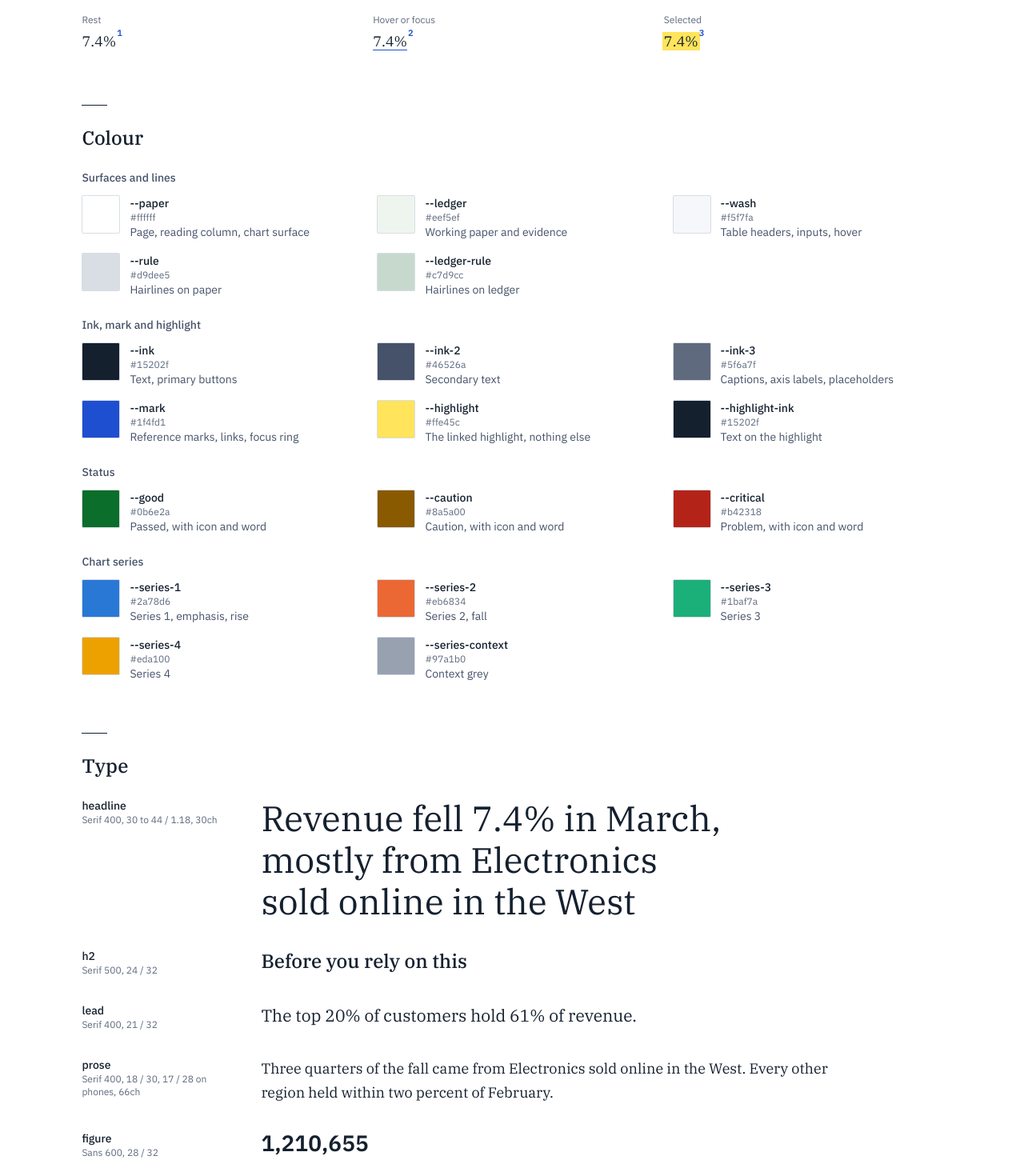
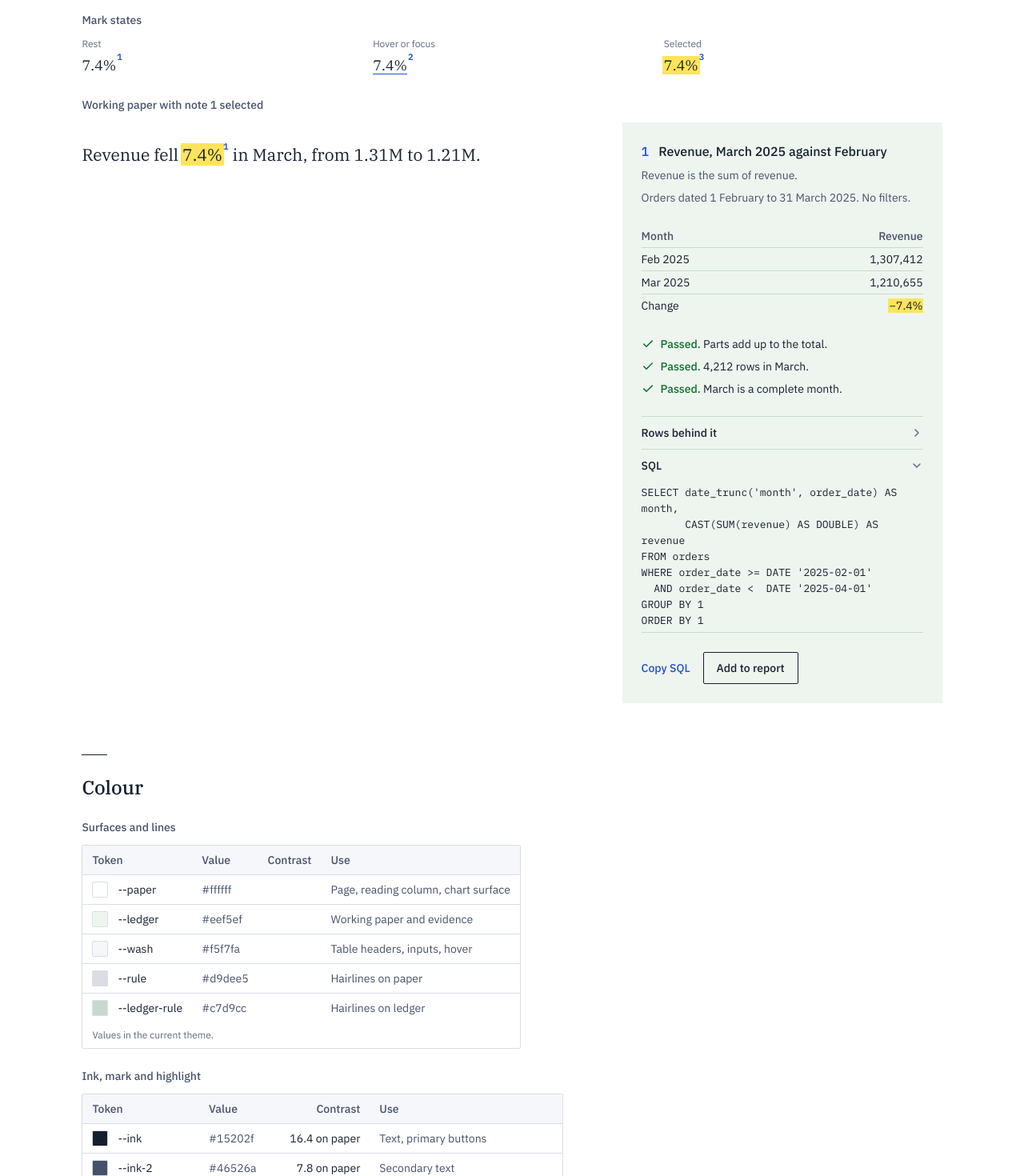
Before and after one commit to vedjrr/Footnote, a Next.js app: page /styleguide in a window 1280 px wide. Shown: the part 680-2150 px from the top of the page at 80% size. Built offline with nearby package versions, Linux system fonts and the light colour scheme.

Commit message:
feat(styleguide): show the selected working paper and token contrast

```diff
--- a/src/app/styleguide/_parts/mark-demo.tsx
+++ b/src/app/styleguide/_parts/mark-demo.tsx
@@ -2,7 +2,10 @@
 
 import type { ReactNode } from 'react';
 import { Highlight, Mark, Notes, useNotes } from '@/ui/mark';
+import { Button } from '@/ui/button';
+import { Disclosure } from '@/ui/disclosure';
 import { Status } from '@/ui/notice';
+import { CopyDemo } from './interactive';
 
 // A specimen of the briefing's one designed moment: select a mark and the
 // number and its evidence light up together. Figures are a specimen only.
@@ -138,8 +141,8 @@ function WorkingPaper() {
 export function MarkDemo() {
   return (
     <Notes paperId={PAPER_ID}>
-      <div className="grid grid-cols-1 border border-rule lg:grid-cols-[minmax(0,1fr)_minmax(0,360px)]">
-        <div className="flex flex-col gap-4 p-6">
+      <div className="grid grid-cols-1 lg:grid-cols-[minmax(0,1fr)_400px] lg:gap-16">
+        <div className="flex flex-col gap-4 py-6">
           <p className="type-lead text-ink">
             Revenue fell{' '}
             <Mark note={1} description="how 7.4% was computed">
@@ -208,3 +211,73 @@ export function MarkStates() {
     </Notes>
   );
 }
+
+/**
+ * The working paper with note 1 selected, every part in the order of
+ * ui-ux-rules §6: title, definition, scope, result, checks, rows behind it,
+ * SQL, actions.
+ */
+export function WorkingPaperSpecimen() {
+  const specimenId = 'styleguide-paper-specimen';
+  return (
+    <Notes paperId={specimenId} selected={1}>
+      <div className="grid grid-cols-1 lg:grid-cols-[minmax(0,1fr)_400px] lg:gap-16">
+        <p inert className="type-lead py-6 text-ink">
+          Revenue fell{' '}
+          <Mark note={1} description="how 7.4% was computed">
+            7.4%
+          </Mark>{' '}
+          in March, from 1.31M to 1.21M.
+        </p>
+        <section
+          id={specimenId}
+          aria-label="Working paper, note 1"
+          className="flex flex-col gap-6 border-t border-ledger-rule bg-ledger p-6 lg:border-t-0"
+        >
+          <div className="flex flex-col gap-2">
+            <h3 className="flex gap-3 type-body font-medium text-ink">
+              <span className="text-mark">1</span>
+              <span>Revenue, March 2025 against February</span>
+            </h3>
+            <p className="type-small text-ink-2">Revenue is the sum of revenue.</p>
+            <p className="type-small text-ink-2">
+              Orders dated 1 February to 31 March 2025. No filters.
+            </p>
+          </div>
+          <ResultTable>
+            <Row label="Feb 2025" value="1,307,412" />
+            <Row label="Mar 2025" value="1,210,655" />
+            <Row label="Change" value="−7.4%" note={1} />
+          </ResultTable>
+          <div className="flex flex-col gap-2">
+            <Status tone="good">Parts add up to the total.</Status>
+            <Status tone="good">4,212 rows in March.</Status>
+            <Status tone="good">March is a complete month.</Status>
+          </div>
+          <div className="flex flex-col border-y border-ledger-rule">
+            <Disclosure summary="Rows behind it" className="py-1">
+              <p className="type-small text-ink-2">
+                4,212 rows. Five are shown here when this opens.
+              </p>
+            </Disclosure>
+            <Disclosure summary="SQL" defaultOpen className="border-t border-ledger-rule py-1">
+              <pre className="type-code break-words whitespace-pre-wrap text-ink">
+                {`SELECT date_trunc('month', order_date) AS month,
+       CAST(SUM(revenue) AS DOUBLE) AS revenue
+FROM orders
+WHERE order_date >= DATE '2025-02-01'
+  AND order_date <  DATE '2025-04-01'
+GROUP BY 1
+ORDER BY 1`}
+              </pre>
+            </Disclosure>
+          </div>
+          <div className="flex flex-wrap items-center gap-4">
+            <CopyDemo />
+            <Button>Add to report</Button>
+          </div>
+        </section>
+      </div>
+    </Notes>
+  );
+}
--- a/src/app/styleguide/_parts/swatches.tsx
+++ b/src/app/styleguide/_parts/swatches.tsx
@@ -1,23 +1,25 @@
 'use client';
 
 import { useEffect, useState } from 'react';
+import { contrast } from '@/ui/contrast';
 
 export interface SwatchSpec {
   token: string;
   use: string;
+  /** Surface token to measure text contrast against. */
+  on?: string;
 }
 
 // Reads each token's value in the current theme, so the page never repeats
-// a hex value that lives in tokens.css.
-export function Swatches({ items }: { items: SwatchSpec[] }) {
+// a hex value that lives in tokens.css, and works out contrast from it.
+export function Swatches({ items, caption }: { items: SwatchSpec[]; caption: string }) {
   const [values, setValues] = useState<Record<string, string>>({});
 
   useEffect(() => {
     const read = () => {
       const style = getComputedStyle(document.documentElement);
-      setValues(
-        Object.fromEntries(items.map((i) => [i.token, style.getPropertyValue(i.token).trim()])),
-      );
+      const names = new Set(items.flatMap((i) => (i.on ? [i.token, i.on] : [i.token])));
+      setValues(Object.fromEntries([...names].map((n) => [n, style.getPropertyValue(n).trim()])));
     };
     read();
     const observer = new MutationObserver(read);
@@ -34,20 +36,45 @@ export function Swatches({ items }: { items: SwatchSpec[] }) {
   }, [items]);
 
   return (
-    <ul className="grid grid-cols-1 gap-x-8 gap-y-4 sm:grid-cols-2 lg:grid-cols-3">
-      {items.map((i) => (
-        <li key={i.token} className="flex items-start gap-3">
-          <span
-            className="h-12 w-12 shrink-0 rounded-sm border border-rule"
-            style={{ background: `var(${i.token})` }}
-          />
-          <span className="flex flex-col">
-            <span className="type-small font-medium text-ink">{i.token}</span>
-            <span className="type-caption text-ink-3 tabular-nums">{values[i.token] ?? ''}</span>
-            <span className="type-small text-ink-2">{i.use}</span>
-          </span>
-        </li>
-      ))}
-    </ul>
+    <div className="fn-table-wrap">
+      <table className="fn-table">
+        <caption>{caption}</caption>
+        <thead>
+          <tr>
+            <th scope="col">Token</th>
+            <th scope="col">Value</th>
+            <th scope="col" className="num">
+              Contrast
+            </th>
+            <th scope="col">Use</th>
+          </tr>
+        </thead>
+        <tbody>
+          {items.map((i) => {
+            const fg = values[i.token];
+            const bg = i.on ? values[i.on] : undefined;
+            const ratio = fg && bg ? contrast(fg, bg) : null;
+            return (
+              <tr key={i.token}>
+                <th scope="row">
+                  <span className="flex items-center gap-3">
+                    <span
+                      className="h-5 w-5 shrink-0 rounded-sm border border-rule"
+                      style={{ background: `var(${i.token})` }}
+                    />
+                    {i.token}
+                  </span>
+                </th>
+                <td className="text-ink-2">{fg ?? ''}</td>
+                <td className="num">
+                  {ratio === null ? '' : `${ratio.toFixed(1)} on ${i.on?.replace('--', '')}`}
+                </td>
+                <td className="text-ink-2">{i.use}</td>
+              </tr>
+            );
+          })}
+        </tbody>
+      </table>
+    </div>
   );
 }
--- a/src/app/styleguide/page.tsx
+++ b/src/app/styleguide/page.tsx
@@ -8,7 +8,7 @@ import { Rule } from '@/ui/rule';
 import { StaticTag, Tag } from '@/ui/tag';
 import { ThemeToggle } from '@/ui/theme-toggle';
 import { CopyDemo, MenuDemo, PanelDemo, TooltipDemo } from './_parts/interactive';
-import { MarkDemo, MarkStates } from './_parts/mark-demo';
+import { MarkDemo, MarkStates, WorkingPaperSpecimen } from './_parts/mark-demo';
 import { Swatches } from './_parts/swatches';
 
 export const metadata: Metadata = { title: 'Styleguide' };
@@ -21,17 +21,17 @@ const surfaces = [
   { token: '--ledger-rule', use: 'Hairlines on ledger' },
 ];
 const inks = [
-  { token: '--ink', use: 'Text, primary buttons' },
-  { token: '--ink-2', use: 'Secondary text' },
-  { token: '--ink-3', use: 'Captions, axis labels, placeholders' },
-  { token: '--mark', use: 'Reference marks, links, focus ring' },
+  { token: '--ink', on: '--paper', use: 'Text, primary buttons' },
+  { token: '--ink-2', on: '--paper', use: 'Secondary text' },
+  { token: '--ink-3', on: '--paper', use: 'Captions, axis labels, placeholders' },
+  { token: '--mark', on: '--paper', use: 'Reference marks, links, focus ring' },
   { token: '--highlight', use: 'The linked highlight, nothing else' },
-  { token: '--highlight-ink', use: 'Text on the highlight' },
+  { token: '--highlight-ink', on: '--highlight', use: 'Text on the highlight' },
 ];
 const statuses = [
-  { token: '--good', use: 'Passed, with icon and word' },
-  { token: '--caution', use: 'Caution, with icon and word' },
-  { token: '--critical', use: 'Problem, with icon and word' },
+  { token: '--good', on: '--paper', use: 'Passed, with icon and word' },
+  { token: '--caution', on: '--paper', use: 'Caution, with icon and word' },
+  { token: '--critical', on: '--paper', use: 'Problem, with icon and word' },
 ];
 const series = [
   { token: '--series-1', use: 'Series 1, emphasis, rise' },
@@ -154,21 +154,35 @@ export default function Styleguide() {
             in the working paper light up together.
           </p>
           <MarkDemo />
+          <Sub title="Mark states">
             <MarkStates />
+          </Sub>
+          <Sub title="Working paper with note 1 selected">
+            <WorkingPaperSpecimen />
+          </Sub>
         </Section>
 
         <Section id="colour" title="Colour">
           <Sub title="Surfaces and lines">
-            <Swatches items={surfaces} />
+            <Swatches items={surfaces} caption="Values in the current theme." />
           </Sub>
           <Sub title="Ink, mark and highlight">
-            <Swatches items={inks} />
+            <Swatches
+              items={inks}
+              caption="Contrast is worked out from the values in the current theme."
+            />
           </Sub>
           <Sub title="Status">
-            <Swatches items={statuses} />
+            <Swatches
+              items={statuses}
+              caption="Status colour always comes with an icon and a word."
+            />
           </Sub>
           <Sub title="Chart series">
-            <Swatches items={series} />
+            <Swatches
+              items={series}
+              caption="Every chart also has direct labels and a table view."
+            />
           </Sub>
         </Section>
 
@@ -209,9 +223,15 @@ export default function Styleguide() {
             </State>
           </div>
           <Sub title="Rules">
+            <State label="Section start, 32 px in ink">
               <Rule kind="section" />
+            </State>
+            <div className="flex flex-col gap-2">
+              <span className="type-caption text-ink-3">Hairline on paper</span>
               <Rule />
-            <div className="bg-ledger p-4">
+            </div>
+            <div className="flex flex-col gap-2 bg-ledger p-4">
+              <span className="type-caption text-ink-3">Hairline on ledger</span>
               <Rule surface="ledger" />
             </div>
           </Sub>
@@ -232,6 +252,7 @@ export default function Styleguide() {
         </Section>
 
         <Section id="icons" title="Icons">
+          <p className="type-small text-ink-2">Lucide, 1.5 px stroke, at 16 and 20 px.</p>
           <ul className="flex flex-wrap gap-6">
             {iconNames.map((name) => (
               <li key={name} className="flex w-20 flex-col items-start gap-2 text-ink">
@@ -310,18 +331,42 @@ export default function Styleguide() {
 
         <Section id="fields" title="Fields">
           <div className="grid max-w-170 grid-cols-1 gap-8 md:grid-cols-2">
-            <Field label="Workspace name" placeholder="Harbour & Pine" />
+            <State label="Rest, with placeholder">
+              <Field label="Workspace name" placeholder="Harbour & Pine" className="w-full" />
+            </State>
+            <State label="Focus">
               <Field
-              label="Workspace name"
-              defaultValue="Harbour & Pine"
-              hint="Shown in the top bar."
+                label="Find a column"
+                defaultValue="order_date"
+                className="w-full"
+                inputClassName="outline-2 outline-offset-2 outline-mark"
               />
+            </State>
+            <State label="Filled, with help text">
+              <Field
+                label="Report title"
+                defaultValue="March revenue review"
+                hint="Shown at the top of the exported report."
+                className="w-full"
+              />
+            </State>
+            <State label="Error">
               <Field
                 label="Gemini API key"
                 defaultValue="abc"
                 error="This key is too short. Paste the whole key from Google AI Studio and try again."
+                className="w-full"
               />
-            <Field label="Workspace name" defaultValue="Harbour & Pine" disabled />
+            </State>
+            <State label="Disabled">
+              <Field
+                label="Model"
+                defaultValue="Flash"
+                hint="Unavailable while AI assist is off."
+                disabled
+                className="w-full"
+              />
+            </State>
           </div>
         </Section>
 
@@ -362,7 +407,9 @@ export default function Styleguide() {
           <Sub title="Tooltip">
             <div className="flex items-center gap-4">
               <TooltipDemo />
-              <span className="rounded-sm bg-ink px-2 py-1 type-caption text-paper">Copy SQL</span>
+              <span className="rounded-sm border border-rule bg-paper px-2 py-1 type-caption text-ink shadow-float">
+                Copy SQL
+              </span>
             </div>
           </Sub>
         </Section>
@@ -386,7 +433,7 @@ export default function Styleguide() {
         </Section>
 
         <Section id="tables" title="Tables">
-          <Sub title="On paper, scrolling inside its own box with the first column fixed">
+          <Sub title="On paper. Sized to its content; when too wide it scrolls inside its box with the first column fixed">
             <div className="fn-table-wrap">
               <table className="fn-table">
                 <caption>Revenue by region, January to March 2025</caption>
@@ -447,17 +494,6 @@ export default function Styleguide() {
               </table>
             </div>
           </Sub>
-          <Sub title="SQL">
-            <pre className="overflow-x-auto rounded-sm border border-rule bg-wash p-4 type-code whitespace-pre-wrap text-ink">
-              {`SELECT region,
-       CAST(SUM(revenue) AS DOUBLE) AS revenue
-FROM orders
-WHERE order_date >= DATE '2025-03-01'
-  AND order_date <  DATE '2025-04-01'
-GROUP BY region
-ORDER BY revenue DESC`}
-            </pre>
-          </Sub>
         </Section>
 
         <Section id="overlays" title="Panel and sheet">
```
Lines whose indentation alone changed are shown as unchanged.
